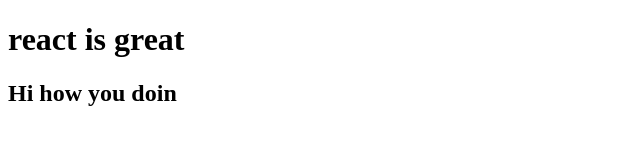
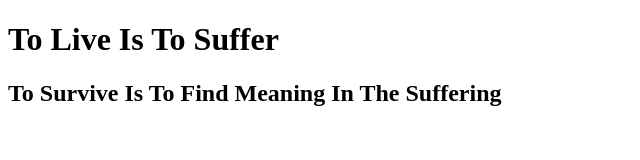
Before and after one commit to Naf256/Naf256.github.io, a plain HTML site: page index.html in a window 1280 px wide. Shown: the whole page, without its empty margins (0-640 px from the left). Drawn offline with Linux system fonts and the light colour scheme.

Commit message:
victor frankl

```diff
--- a/index.html
+++ b/index.html
@@ -2,11 +2,11 @@
 <html lang="en">
     <head>
         <title>
-            This is a website
+			bhalo manush
         </title>
     </head>
     <body>
-		<h1>react is great</h1>
-        <h2>Hi how you doin</h2>
+		<h1>To Live Is To Suffer</h1>
+        <h2>To Survive Is To Find Meaning In The Suffering</h2>
     </body>
 </html>
```
